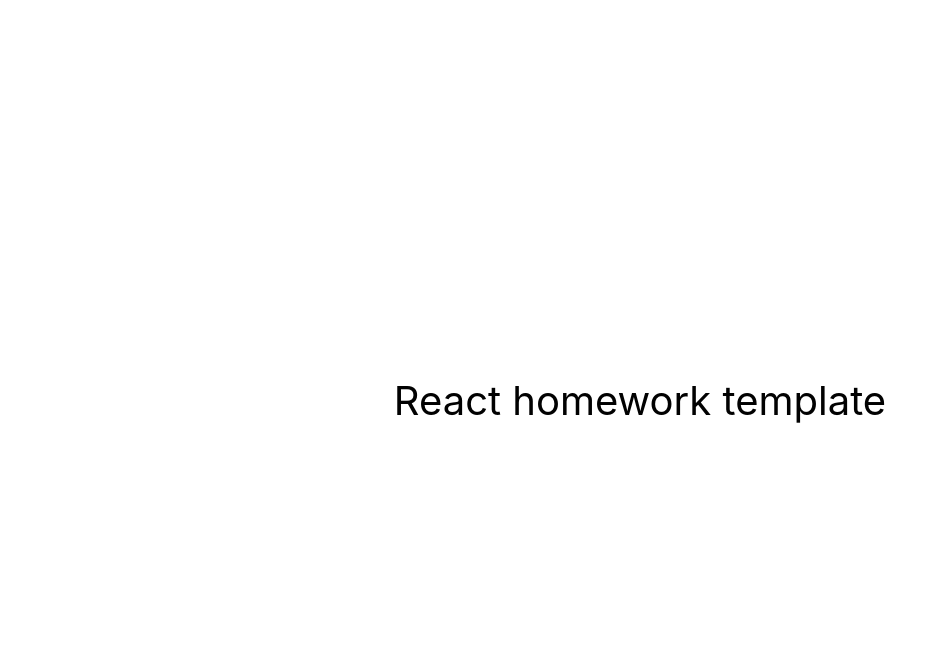
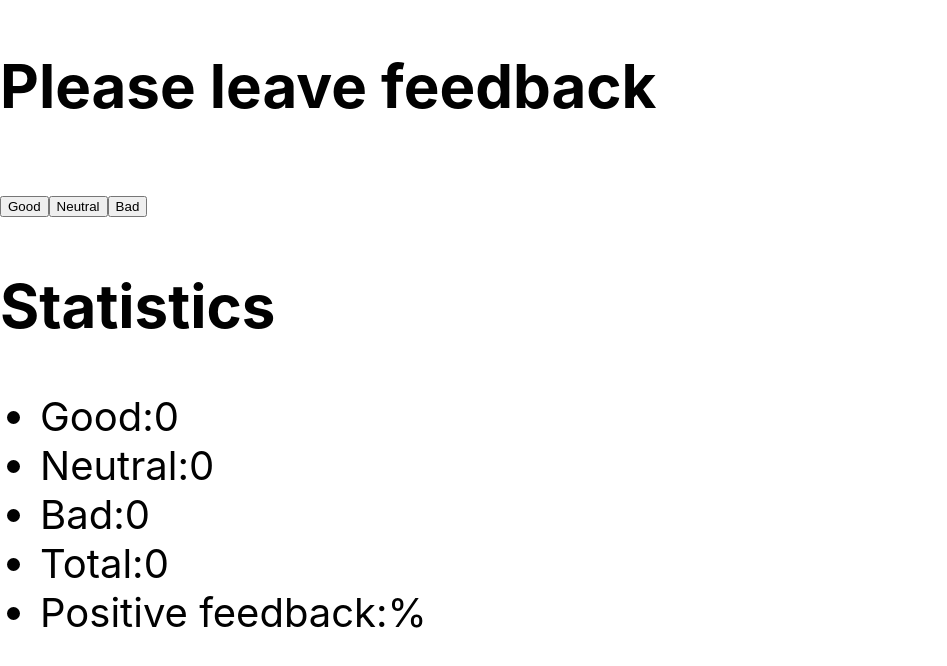
Before and after one commit to martakoss27/goit-react-hw-02-feedback, a React (Create React App) app: page / in a window 1280 px wide. Shown: the top 666 px of the page, without its empty margins (0-947 px from the left). Built offline with nearby package versions, Linux system fonts and the light colour scheme.

Commit message:
base app frame added

```diff
--- a/src/components/App.jsx
+++ b/src/components/App.jsx
@@ -1,16 +1,53 @@
-export const App = () => {
+import React, { Component } from 'react';
+import { Section } from './Section/Section';
+import { FeedbackOptions } from './FeedbackOptions/FeedbackOptions';
+import { Statistics } from './Statistics/Statistics';
+
+export class App extends Component {
+  constructor() {
+    super();
+
+    this.state = {
+      good: 0,
+      neutral: 0,
+      bad: 0,
+    };
+  }
+
+  countTotalFeedback = () => {
+    const { good, neutral, bad } = this.state;
+    return good + neutral + bad;
+  };
+
+  render() {
+    const { good, neutral, bad } = this.state;
+    const options = ['Good', 'Neutral', 'Bad'];
+    const total = this.countTotalFeedback();
+
     return (
       <div
         style={{
           height: '100vh',
-        display: 'flex',
-        justifyContent: 'center',
-        alignItems: 'center',
           fontSize: 40,
-        color: '#010101'
+          color: '#010101',
         }}
       >
-      React homework template
+        <Section title="Please leave feedback">
+          <FeedbackOptions
+            options={options}
+            onLeaveFeedback={this.onLeaveFeedback}
+          ></FeedbackOptions>
+        </Section>
+        <Section title="Statistics">
+          <Statistics
+            good={good}
+            neutral={neutral}
+            bad={bad}
+            total={total}
+            //positivePercentage={positivePercentage}
+          ></Statistics>
+        </Section>
       </div>
     );
-};
+  }
+}
--- /dev/null
+++ b/src/components/FeedbackOptions/FeedbackOptions.jsx
@@ -0,0 +1,13 @@
+export const FeedbackOptions = ({ options, onLeaveFeedback }) => {
+  return (
+    <>
+      {options.map((option, id) => {
+        return (
+          <button key={id} type="button">
+            {option}
+          </button>
+        );
+      })}
+    </>
+  );
+};
--- /dev/null
+++ b/src/components/Section/Section.jsx
@@ -0,0 +1,8 @@
+export const Section = ({ title, children }) => {
+  return (
+    <div>
+      <h2>{title}</h2>
+      {children}
+    </div>
+  );
+};
--- /dev/null
+++ b/src/components/Statistics/Statistics.jsx
@@ -0,0 +1,19 @@
+import React, { Component } from 'react';
+
+export const Statistics = ({
+  good,
+  neutral,
+  bad,
+  total,
+  positivePercentage,
+}) => {
+  return (
+    <ul>
+      <li>Good:{good}</li>
+      <li>Neutral:{neutral}</li>
+      <li>Bad:{bad}</li>
+      <li>Total:{total}</li>
+      <li>Positive feedback:{positivePercentage}%</li>
+    </ul>
+  );
+};
```
Lines whose indentation alone changed are shown as unchanged.
